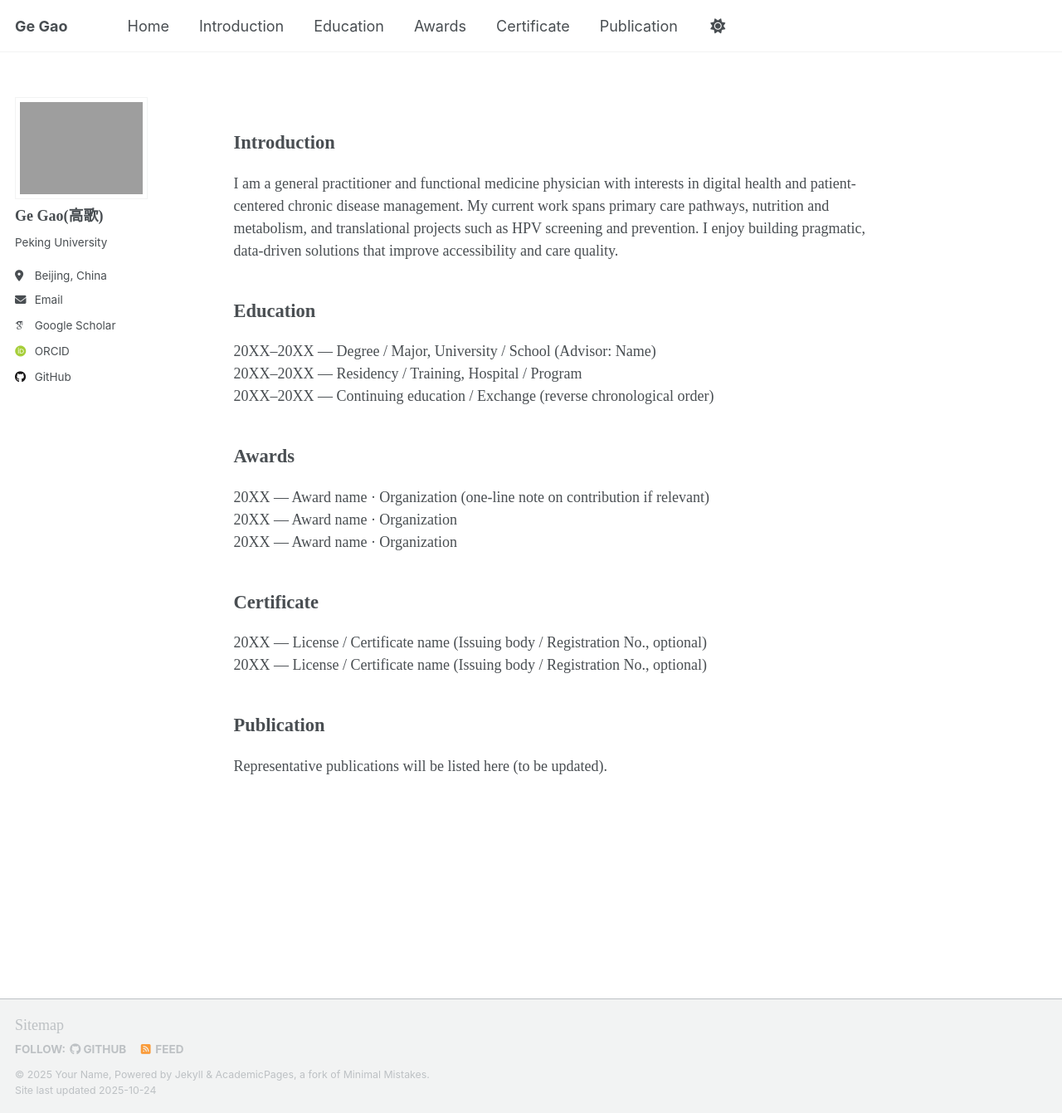
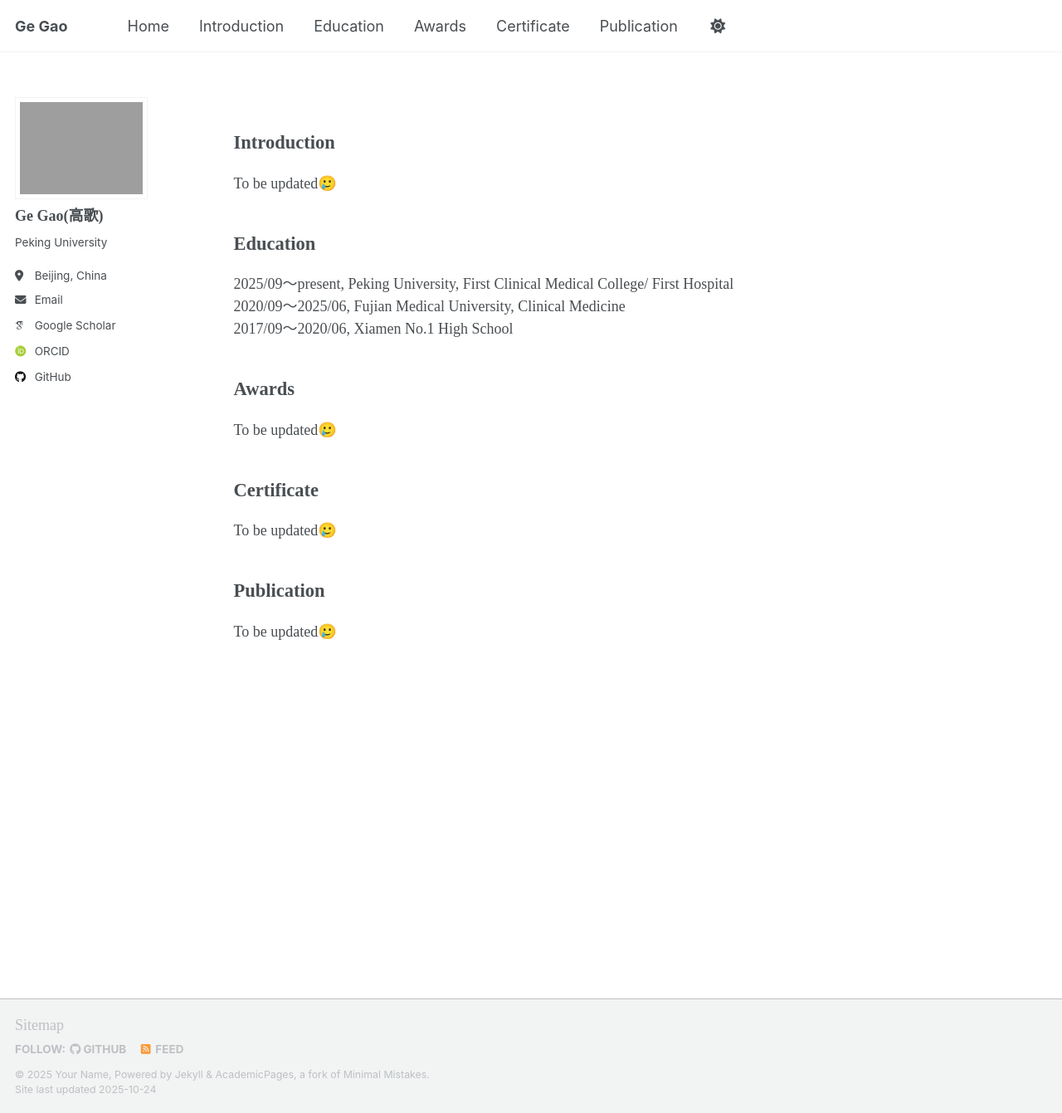
Before and after one commit to ggsong/ggsong.github.io, a Jekyll site: the page built from _pages/about.md, in a window 1280 px wide and 1341 px high. Shown: the whole window at 83% size. Built offline with Jekyll 4.4.1, drawn with Linux system fonts in a browser that asks for light colours; some web fonts are replaced; a script that is not in the unit is left out.

Commit message:
Update about.md

```diff
--- a/_pages/about.md
+++ b/_pages/about.md
@@ -11,24 +11,21 @@ redirect_from:
 
 
 ## Introduction {#introduction}
-I am a general practitioner and functional medicine physician with interests in digital health and patient-centered chronic disease management. My current work spans primary care pathways, nutrition and metabolism, and translational projects such as HPV screening and prevention. I enjoy building pragmatic, data-driven solutions that improve accessibility and care quality.
+To be updated🥲<br>
 
 ## Education {#education}
-20XX–20XX — Degree / Major, University / School (Advisor: Name)<br>
-20XX–20XX — Residency / Training, Hospital / Program<br>
-20XX–20XX — Continuing education / Exchange (reverse chronological order)
+2025/09～present, Peking University, First Clinical Medical College/ First Hospital<br>
+2020/09～2025/06, Fujian Medical University, Clinical Medicine<br>
+2017/09～2020/06, Xiamen No.1 High School
 
 ## Awards {#awards}
-20XX — Award name · Organization (one-line note on contribution if relevant)<br>
-20XX — Award name · Organization<br>
-20XX — Award name · Organization
+To be updated🥲<br>
 
 ## Certificate {#certificate}
-20XX — License / Certificate name (Issuing body / Registration No., optional)<br>
-20XX — License / Certificate name (Issuing body / Registration No., optional)
+To be updated🥲<br>
 
 ## Publication {#publication}
-Representative publications will be listed here (to be updated).
+To be updated🥲<br>
 
 <!-- If you want auto-rendered entries later, uncomment and ensure _publications/ has items:
 
```
